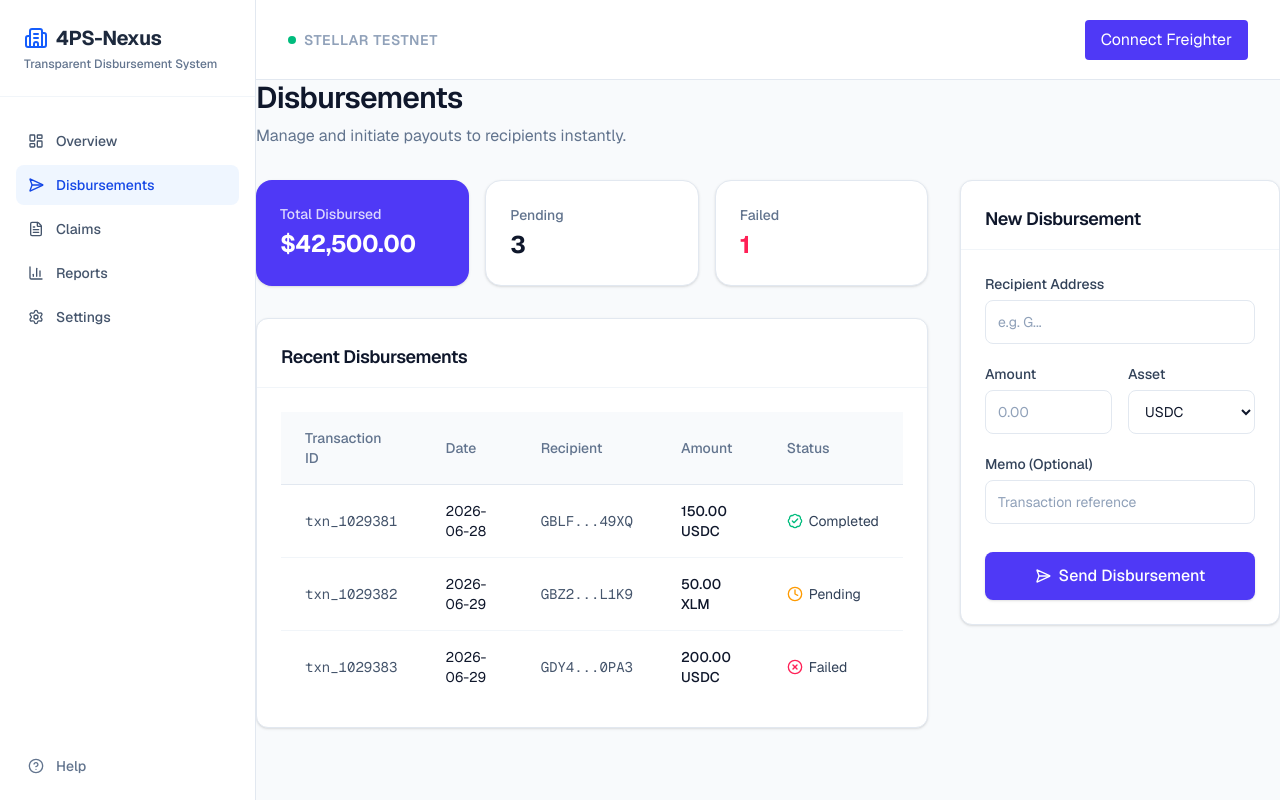
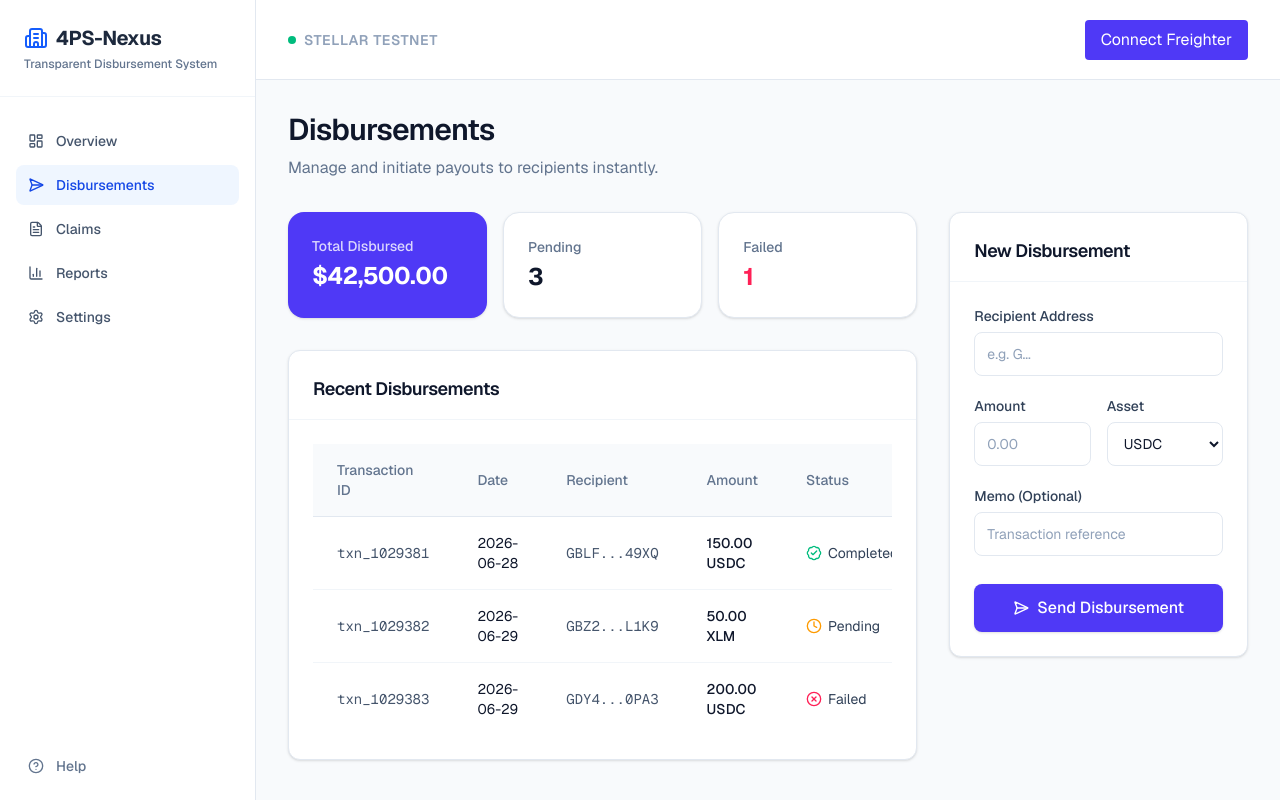
Before and after one commit to Dranyl-23/4PS-Nexus, a Next.js app in the folder web/: page /disbursements in a window 1280 px wide. Built offline with nearby package versions, Linux system fonts and the light colour scheme.

Commit message:
style: fix layout padding on disbursements page

```diff
--- a/web/src/app/disbursements/page.tsx
+++ b/web/src/app/disbursements/page.tsx
@@ -8,7 +8,7 @@ export const metadata = {
 
 export default function DisbursementsPage() {
   return (
-    <div className="w-full max-w-6xl mx-auto">
+    <div className="p-8 max-w-6xl mx-auto w-full">
       <div className="mb-8">
         <h1 className="text-3xl font-semibold tracking-tight text-slate-900 mb-2">
           Disbursements
```
